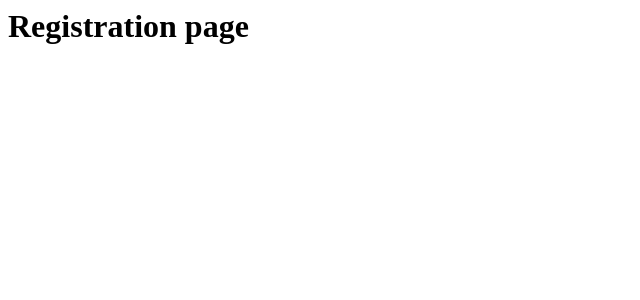
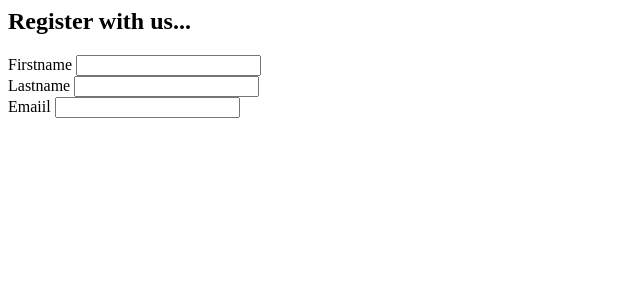
Before and after one commit to itslogique/demo-blog, a Django app: page /account/register/ in a window 1280 px wide. Shown: the top 300 px of the page, without its empty margins (0-640 px from the left). Run offline with Django 3.2, Linux system fonts and the light colour scheme.

Commit message:
Worked on registration page

```diff
--- a/templates/accounts/register.html
+++ b/templates/accounts/register.html
@@ -5,6 +5,22 @@
   <title>Register</title>
 </head>
 <body>
-  <h1>Registration page</h1>
+  <div class="container">
+  <h2>Register with us...</h2>
+    <div class="registration-form">
+      <div class="form-group">
+        <label for="firstname">Firstname</label>
+        <input type="text" name="firstname" id="firstname">
+      </div>
+      <div class="form-group">
+        <label for="lastname">Lastname</label>
+        <input type="text" name="lastname" id="lastname">
+      </div>
+      <div class="form-group">
+        <label for="email">Emaiil</label>
+        <input type="email" name="email" id="email">
+      </div>
+    </div>
+  </div>
 </body>
 </html>
```
